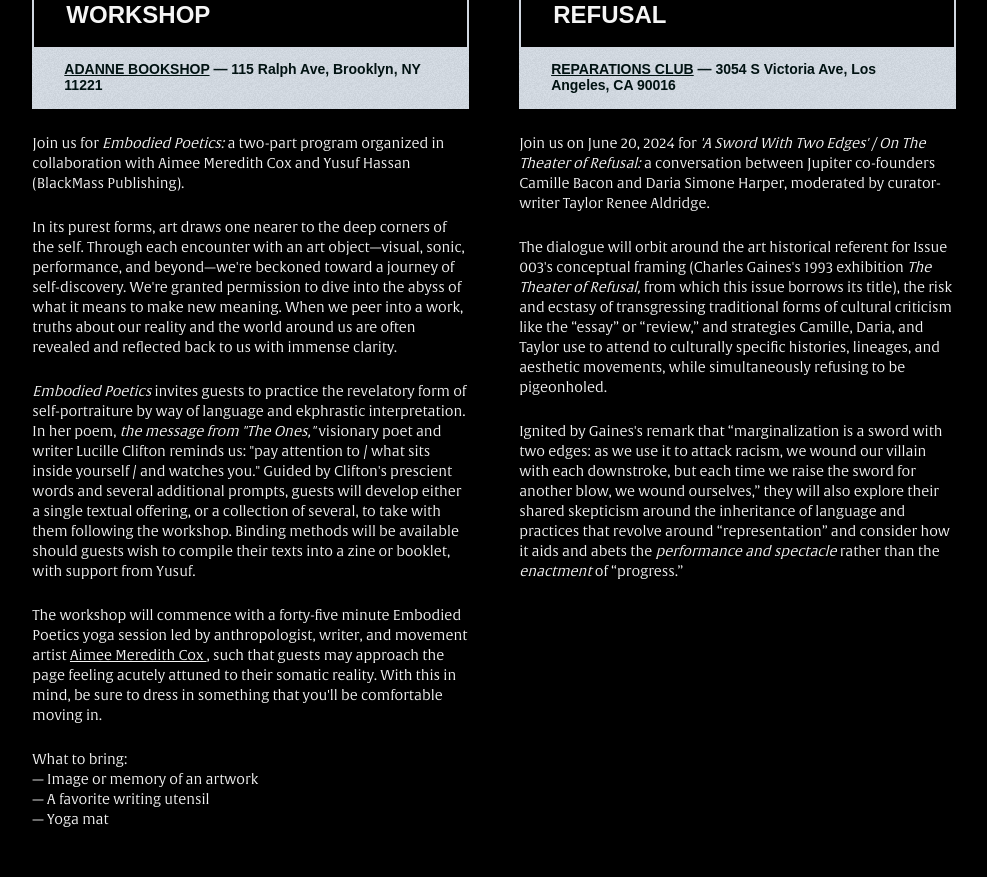
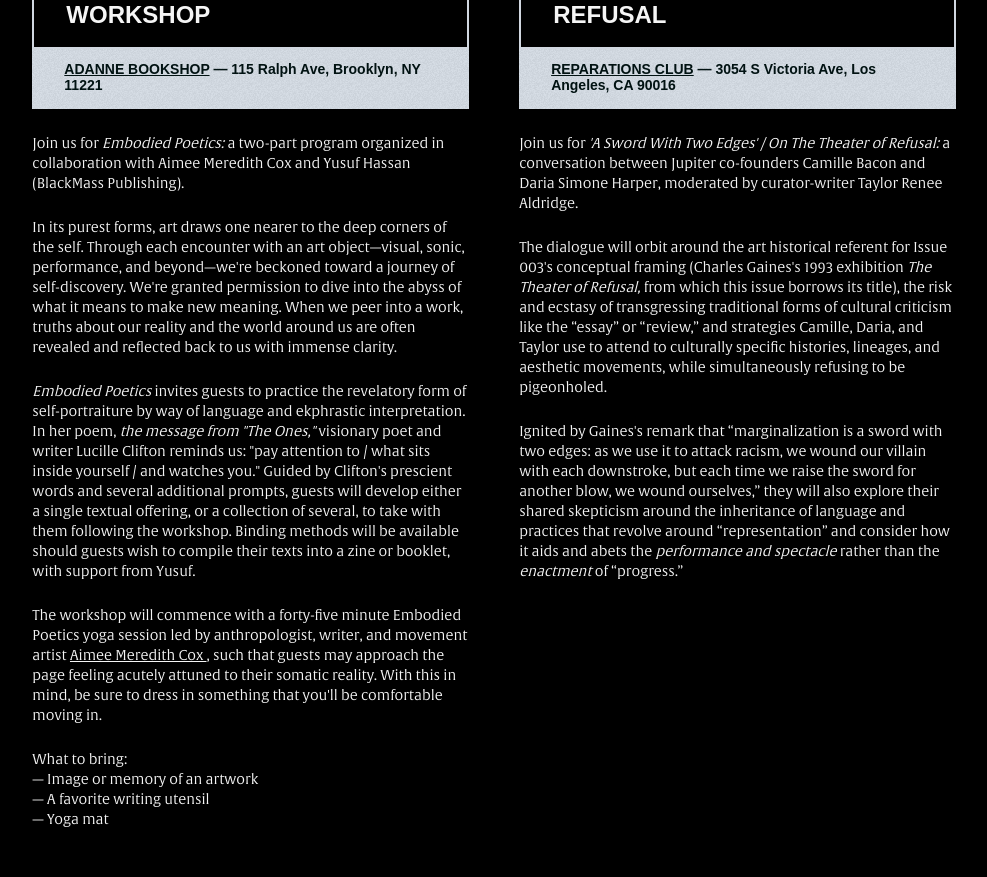
Before and after one commit to lizetteayala1211/jupiter-mag, a Next.js app: page / in a window 1280 px wide. Shown: the part 3240-4117 px from the top of the page, without its empty margins (245-1232 px from the left). Built offline with nearby package versions, Linux system fonts and the light colour scheme; no server answers; a web font is replaced by a local one.

Commit message:
copy change for LA event

```diff
--- a/src/app/issue/3/Programs.tsx
+++ b/src/app/issue/3/Programs.tsx
@@ -77,6 +77,7 @@ export function Programs() {
                                     — A favorite writing utensil  <br />
                                     — Yoga mat
                                 </p>
+                                <br />
                                 {/* <a href="https://www.eventbrite.com/e/embodied-poetics-a-movement-and-writing-workshop-tickets-918030352497" target="_blank" className="rsvp"> RSVP HERE </a> */}
                             </div>
                         </div>
@@ -94,7 +95,7 @@ export function Programs() {
                             </div>
                             <br />
                             <div className="p-event-local-description">
-                                <p> Join us on June 20, 2024 for <i> &apos;A Sword With Two Edges&apos; / On The Theater of Refusal: </i> a conversation between Jupiter co-founders Camille Bacon and Daria Simone Harper, moderated by curator-writer Taylor Renee Aldridge.
+                                <p> Join us for <i> &apos;A Sword With Two Edges&apos; / On The Theater of Refusal: </i> a conversation between Jupiter co-founders Camille Bacon and Daria Simone Harper, moderated by curator-writer Taylor Renee Aldridge.
                                 </p>
                                 <br />
                                 <p> The dialogue will orbit around the art historical referent for Issue 003&apos;s conceptual framing (Charles Gaines&apos;s 1993 exhibition <i> The Theater of Refusal, </i> from which this issue borrows its title), the risk and ecstasy of transgressing traditional forms of cultural criticism like the “essay” or “review,” and strategies Camille, Daria, and Taylor use to attend to culturally specific histories, lineages, and aesthetic movements, while simultaneously refusing to be pigeonholed.  </p>
```
